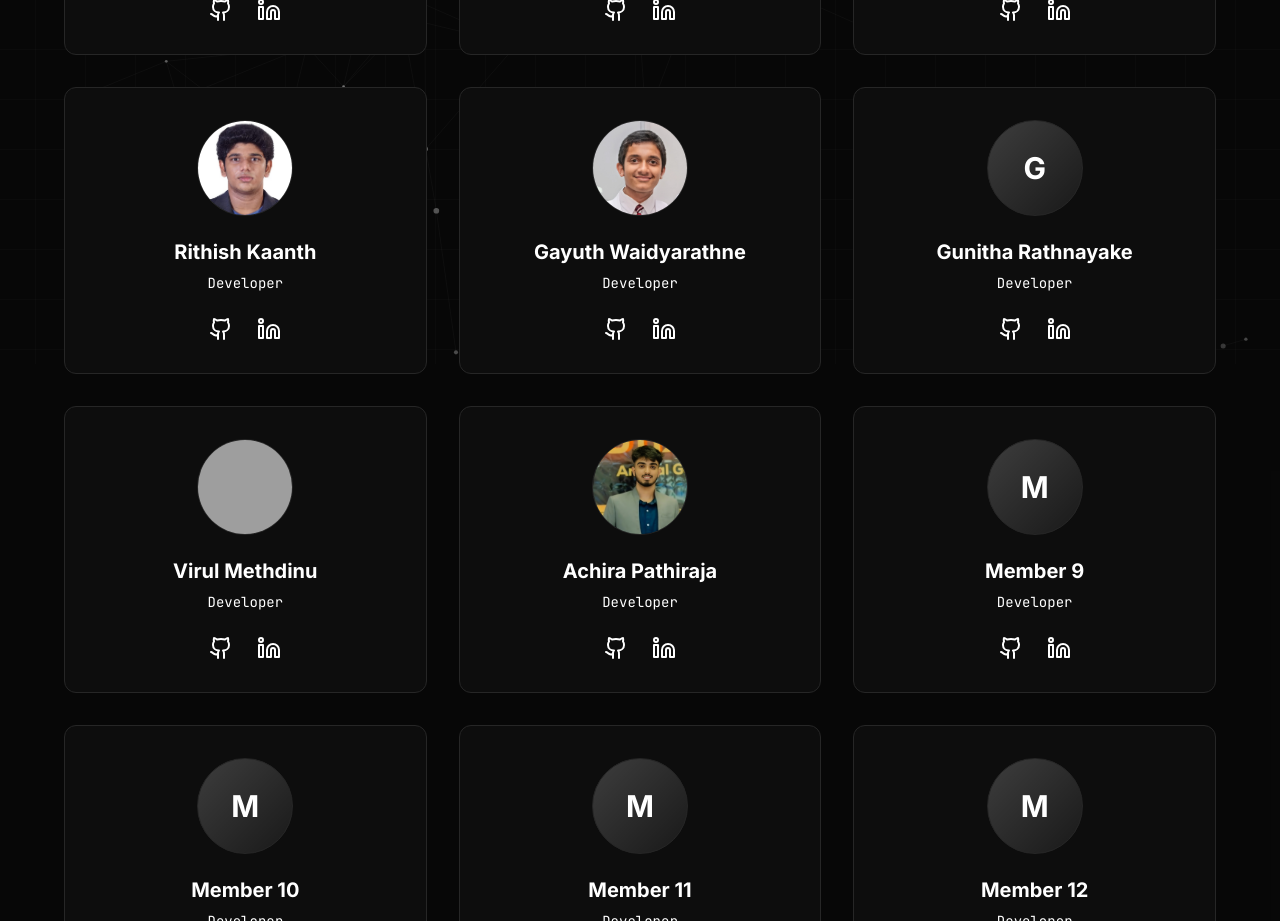
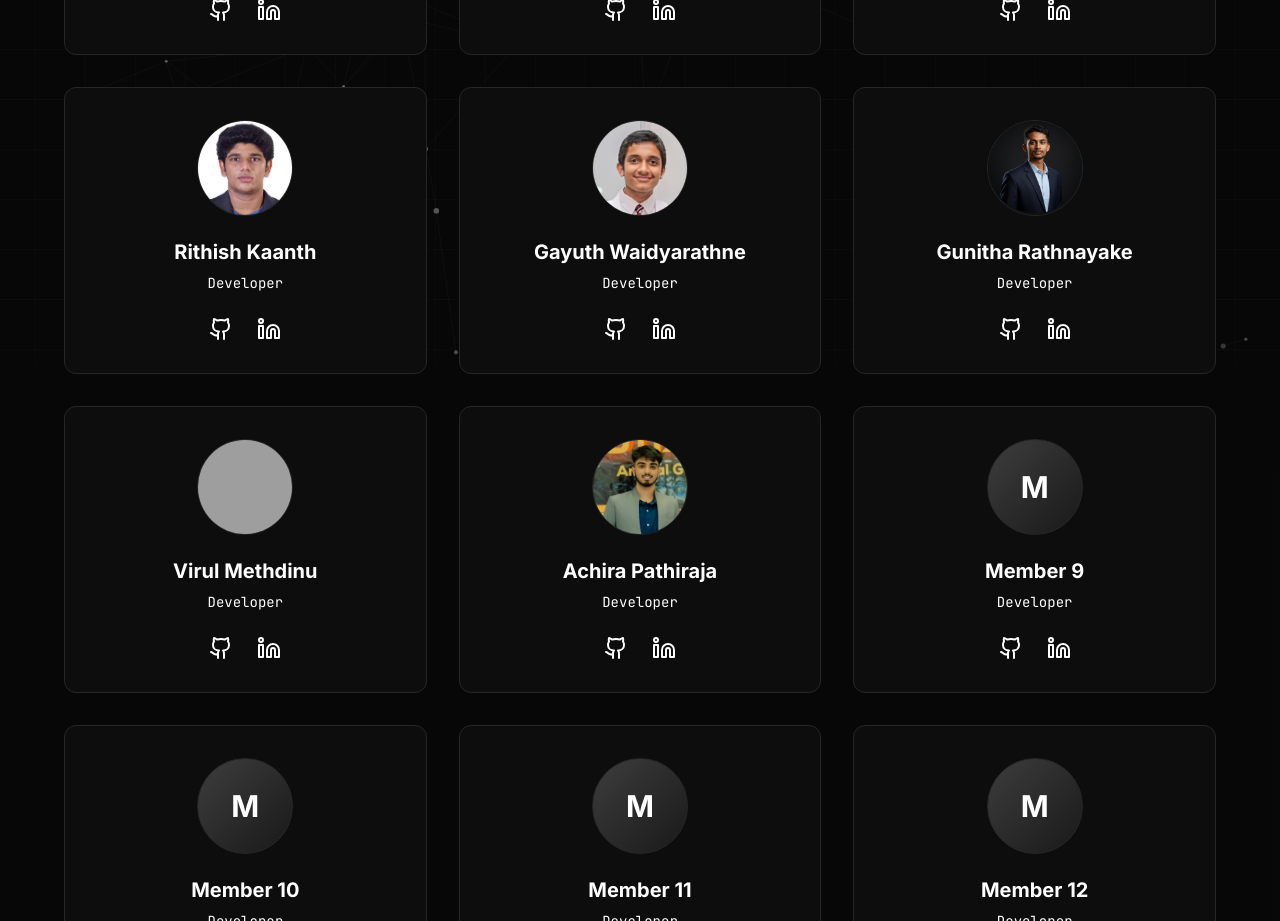
Before and after one commit to Maheesh09/algoknights-portfolio, a React (Vite) app: page / in a window 1280 px wide. Shown: the part 3340-4261 px from the top of the page. Built offline with nearby package versions, Linux system fonts and the light colour scheme; grey boxes are pictures that could not be loaded; the HTML template or start-up script is replaced by a standard one.

Commit message:
added gunitha

```diff
--- a/src/components/Team.tsx
+++ b/src/components/Team.tsx
@@ -13,7 +13,7 @@ const Team = () => {
     { name: "Shajeeve Balakrishnan", image: "/Shajeeve.jpeg", github: "https://github.com/ShajeeveB", linkedin: "https://www.linkedin.com/in/shajeeve-balakrishnan-a43237249/" },
     { name: "Rithish Kaanth", image: "/Rithish.jpeg", github: "#", linkedin: "#" },
     { name: "Gayuth Waidyarathne", image: "/Gayuth.jpeg", github: "#", linkedin: "#" },
-    { name: "Gunitha Rathnayake", image: null, github: "#", linkedin: "#" },
+    { name: "Gunitha Rathnayake", image: "/Gunitha.png", github: "#", linkedin: "https://www.linkedin.com/in/gunitha-rathnayake-4765a9321/" },
     { name: "Virul Methdinu", image: "https://github.com/MrVirul.png", github: "https://github.com/MrVirul", linkedin: "https://www.linkedin.com/in/virul-meemana-4597292a0/" },
     { name: "Achira Pathiraja", image: "/Achira.jpeg", github: "#", linkedin: "#" },
     { name: "Member 9", image: null, github: "#", linkedin: "#" },
```
Also changed, not shown: public/Gunitha.png (added).
